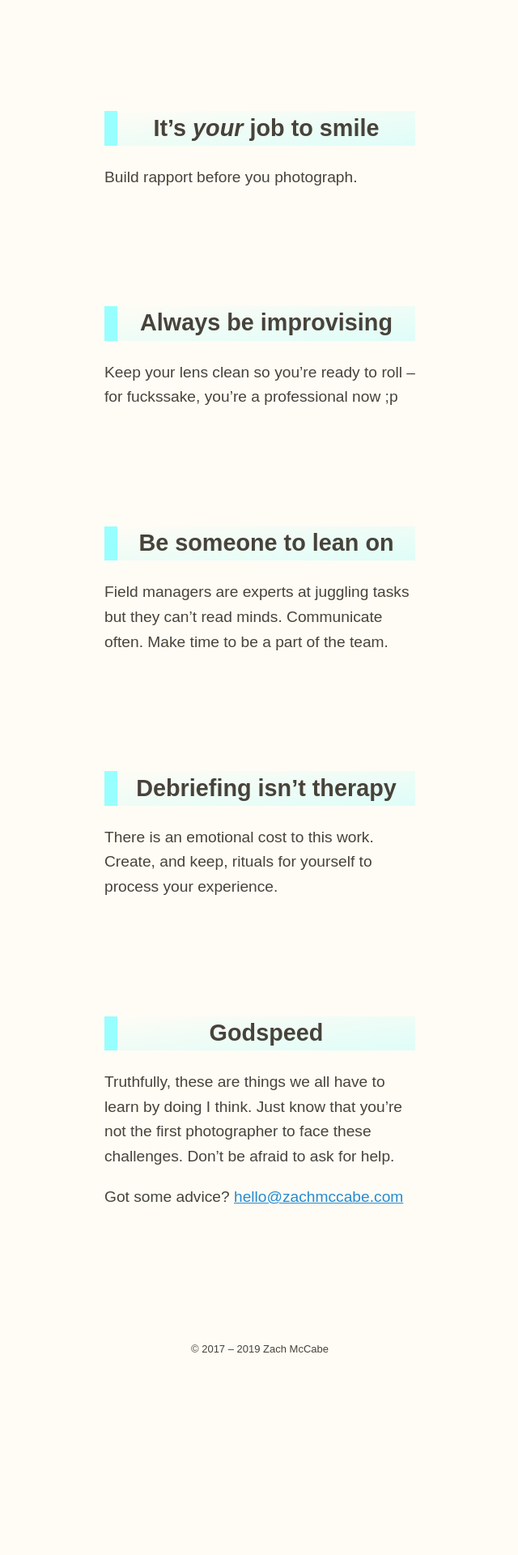
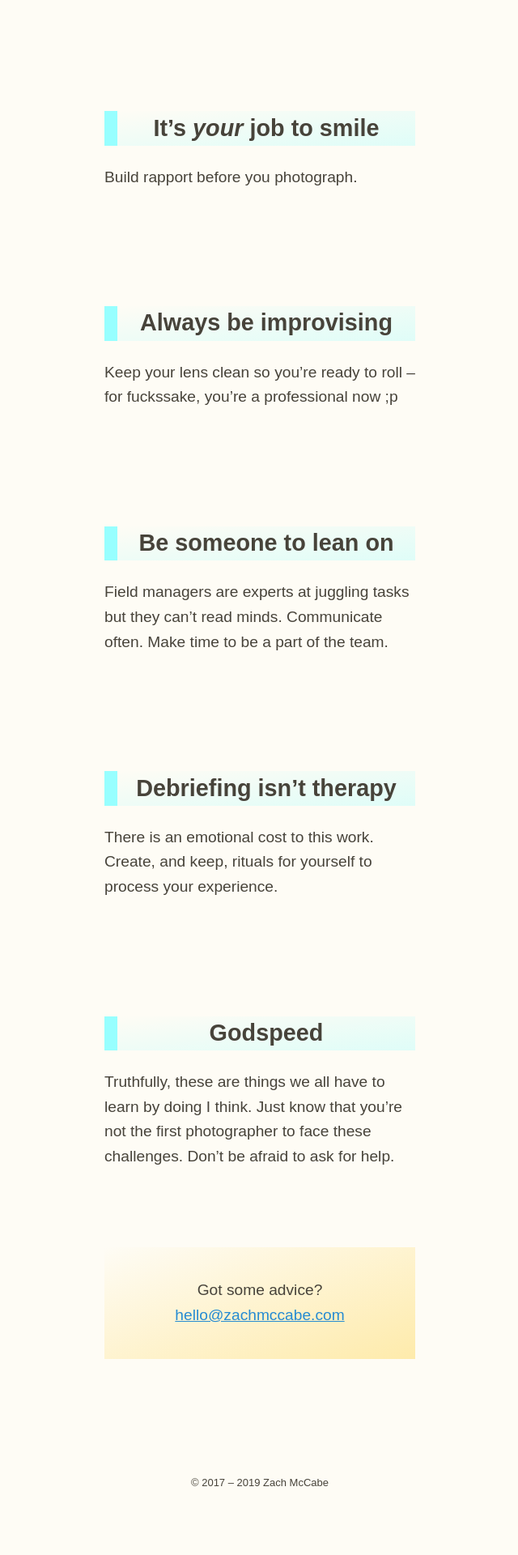
Before and after one commit to zachmccabe/zachmccabe.github.io, a Jekyll site: the page built from postcard.md, in a window 1280 px wide. Shown: the part 1213-3133 px from the top of the page at 81% size, without its empty margins (319-959 px from the left). Built offline with Jekyll 4.4.1, drawn with Linux system fonts in a browser that asks for light colours; before the commit the page ends 2968 px from its top, so only the background shows below that.

Commit message:
Update kaoliang3_article.html

```diff
--- a/_layouts/kaoliang3_article.html
+++ b/_layouts/kaoliang3_article.html
@@ -19,7 +19,7 @@
 <div class="xwrap">
 <div class="xnest20">
 {{ content }}
-{% if page.cta %}<div class="shiny-box"><p>{{ page.cta }}</p></div>{% else %}{% endif %}
+{% if page.cta %}<div class="cta-box"><p>{{ page.cta }}</p></div>{% else %}{% endif %}
 </div>
 </div>
 </main>
```
